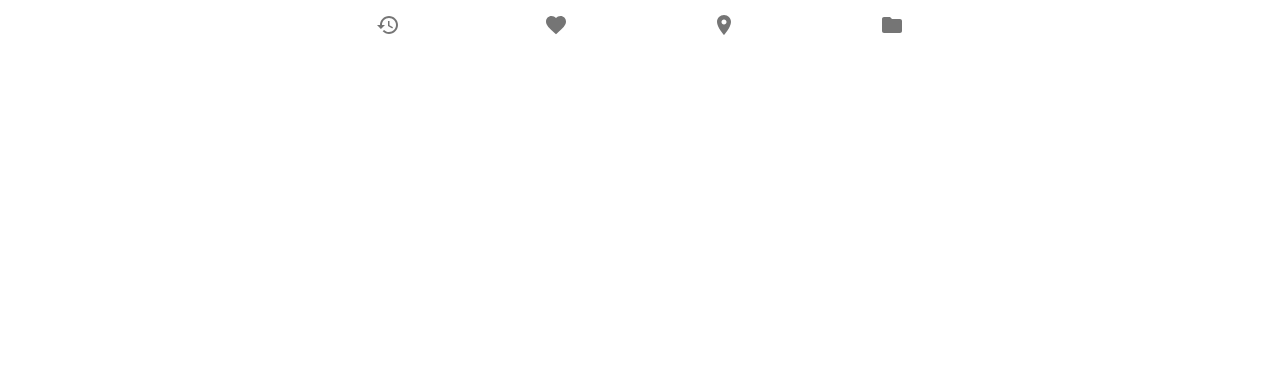
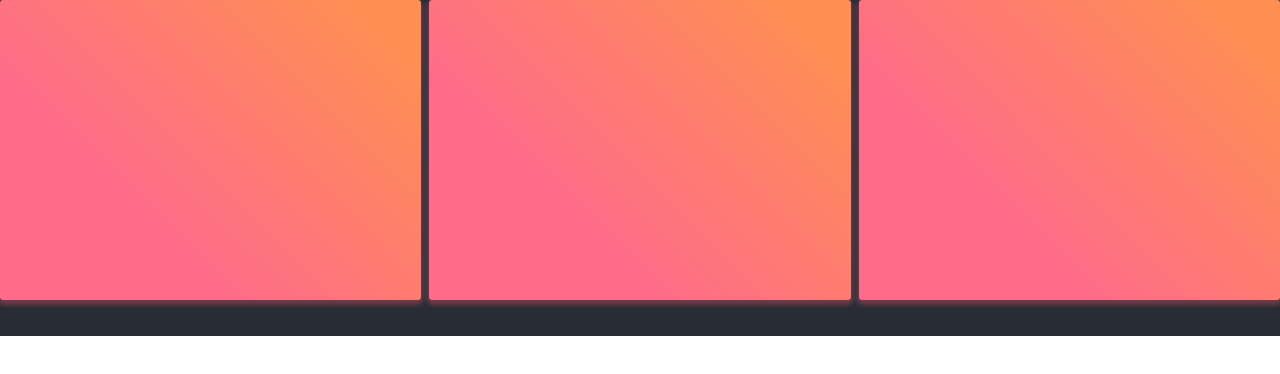
Before and after one commit to AabhasSao/candy-backend, a React (Create React App) app in the folder src/client/candy/: page / in a window 1280 px wide. Shown: the top 374 px of the page. Built offline with nearby package versions, Linux system fonts and the light colour scheme.

Commit message:
grid for feed
Signed-off-by: Aabhas <aabhassao0@gmail.com>

```diff
--- a/src/client/candy/src/App.css
+++ b/src/client/candy/src/App.css
@@ -1,10 +1,6 @@
 .App {
   text-align: center;
-}
-
-.App-logo {
-  height: 40vmin;
-  pointer-events: none;
+  background-color: #282c34;
 }
 
 @media (prefers-reduced-motion: no-preference) {
@@ -27,12 +23,3 @@
 .App-link {
   color: #61dafb;
 }
-
-@keyframes App-logo-spin {
-  from {
-    transform: rotate(0deg);
-  }
-  to {
-    transform: rotate(360deg);
-  }
-}
--- a/src/client/candy/src/App.js
+++ b/src/client/candy/src/App.js
@@ -1,23 +1,10 @@
-import logo from './logo.svg';
 import './App.css';
+import { Feed } from './components/feed.component';
 
 function App() {
   return (
     <div className="App">
-      <header className="App-header">
-        <img src={logo} className="App-logo" alt="logo" />
-        <p>
-          Edit <code>src/App.js</code> and save to reload.
-        </p>
-        <a
-          className="App-link"
-          href="https://reactjs.org"
-          target="_blank"
-          rel="noopener noreferrer"
-        >
-          Learn React
-        </a>
-      </header>
+      <Feed />
     </div>
   );
 }
--- /dev/null
+++ b/src/client/candy/src/components/feed.component.js
@@ -0,0 +1,25 @@
+import { Grid } from '@material-ui/core'
+import React from 'react'
+import Post from './post.component'
+
+export const Feed = () => {
+    return (
+        <div>
+            <Grid
+                container
+                spacing={1}
+                direction="row"
+                >
+                <Grid item lg={4} md={6} sm={12} xs={12} >
+                    <Post />
+                </Grid>
+                <Grid item lg={4} md={6} sm={12} xs={12} >
+                    <Post />
+                </Grid>
+                <Grid item lg={4} md={6} sm={12} xs={12} >
+                    <Post />
+                </Grid>
+            </Grid>
+        </div>
+    )
+}
--- a/src/client/candy/src/components/navigation.component.js
+++ b/src/client/candy/src/components/navigation.component.js
@@ -1,9 +1,16 @@
 import {BottomNavigation, BottomNavigationAction} from '@material-ui/core'
-import React from 'react';
+import React, {useState} from 'react';
 import {Restore, Favorite, LocationOn, Folder} from '@material-ui/icons';
 export default function NavigationBar() {
+    const [value, setValue] = useState();
     return (
-        <BottomNavigation value={"Recents"}   className={"hello"}>
+    <BottomNavigation value={value}
+        onChange={(event, newValue) => {
+            setValue(newValue);
+        }}
+        showLabels
+        className={"hello"}
+    >
         <BottomNavigationAction label="Recents" value="recents" icon={<Restore />} />
         <BottomNavigationAction label="Favorites" value="favorites" icon={<Favorite />} />
         <BottomNavigationAction label="Nearby" value="nearby" icon={<LocationOn />} />
--- a/src/client/candy/src/components/post.component.js
+++ b/src/client/candy/src/components/post.component.js
@@ -1,9 +1,29 @@
 import React from 'react';
+import Paper from '@material-ui/core/Paper';
+import { makeStyles } from '@material-ui/core/styles';
+import Button from '@material-ui/core/Button';
+import { Box, Container } from '@material-ui/core';
+
+const useStyles = makeStyles({
+    root: {
+        background: 'linear-gradient(45deg, #FE6B8B 30%, #FF8E53 90%)',
+        border: 0,
+        borderRadius: 3,
+        boxShadow: '0 3px 5px 2px rgba(255, 105, 135, .3)',
+        color: 'white',
+        height: '300px',
+        padding: '0 30px',
+        margin: '0 auto 2em auto',
+    }
+})
 
 export default function Post() {
+    const classes = useStyles();
     return (
-        <div>
-
-        </div>
+        <Container className={classes.root} maxWidth='xs' >
+            {/* <Paper elevation={3} className={classes.root} >
+                <div  style={{height: '40px', width: '40px'}}></div>
+            </Paper> */}
+        </Container>
     )
 }
--- a/src/client/candy/src/index.js
+++ b/src/client/candy/src/index.js
@@ -6,7 +6,7 @@ import reportWebVitals from './reportWebVitals';
 import NavigationBar from './components/navigation.component';
 
 ReactDOM.render(
-  <NavigationBar />,
+  <App />,
   document.getElementById('root')
 );
 
```
